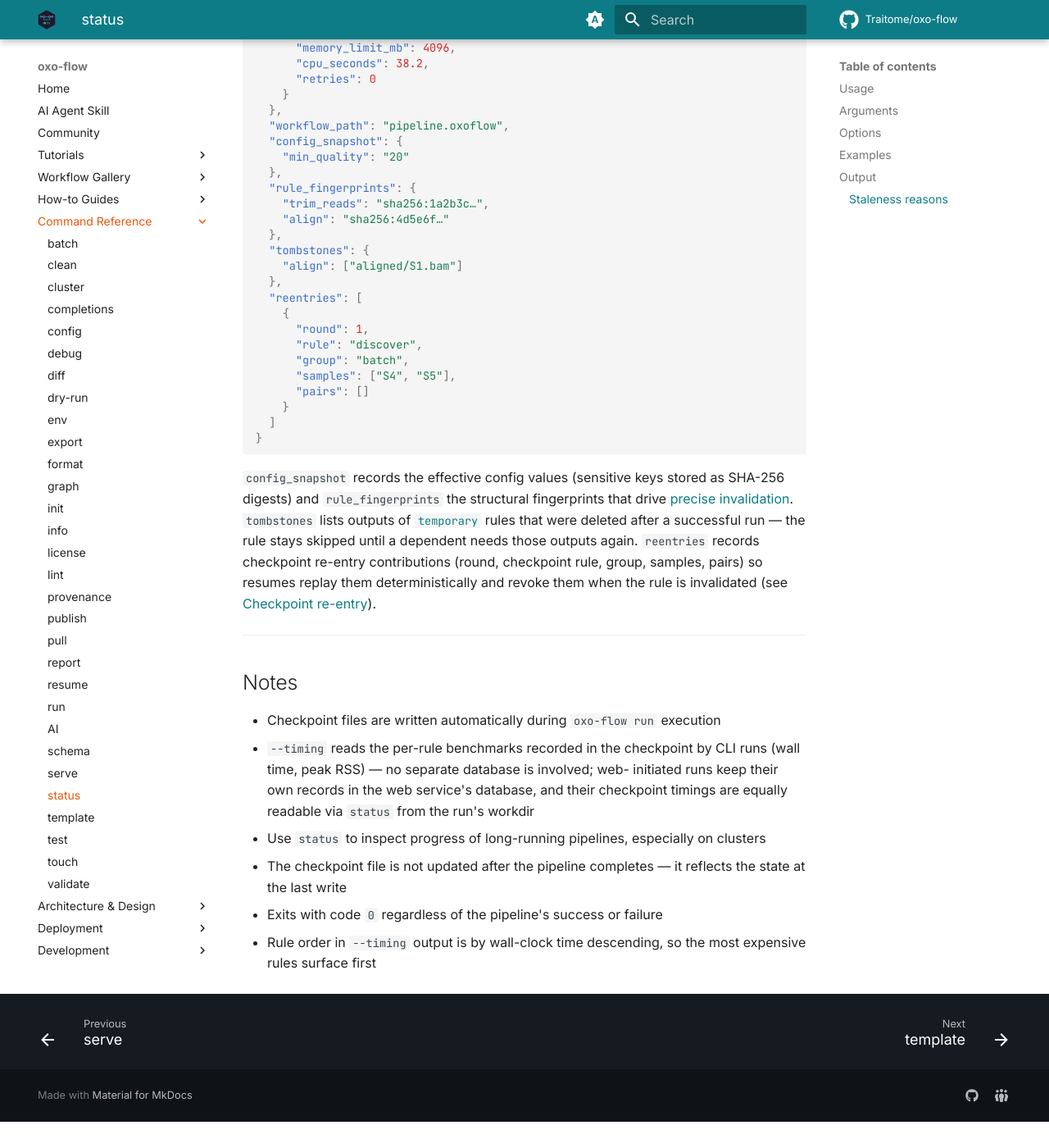
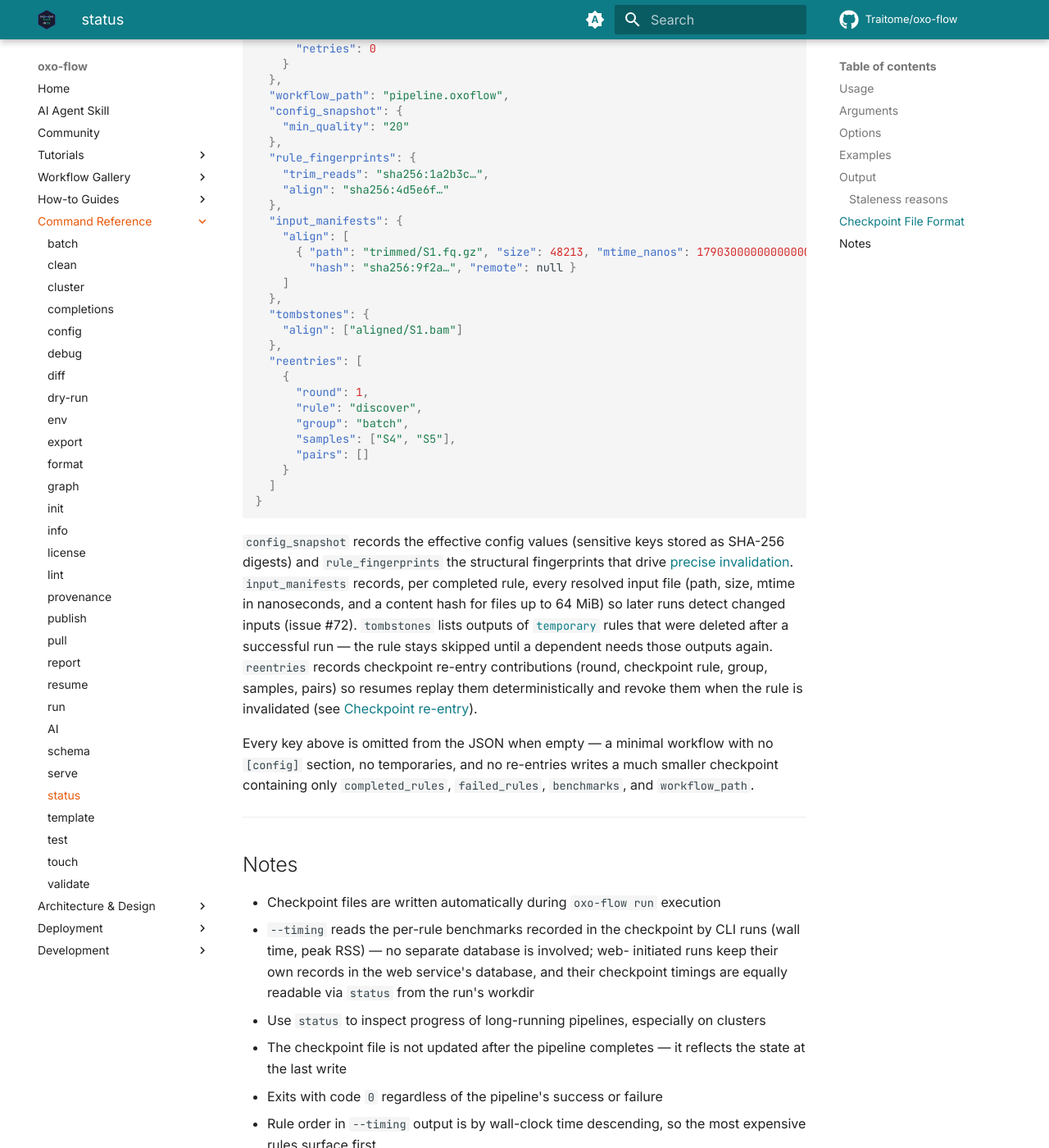
Before and after one commit to Traitome/oxo-flow, an MkDocs documentation site: the page built from docs/guide/src/commands/status.md, in a window 1280 px wide and 1400 px high, scrolled down 3729 px. Shown: the whole window at 82% size. Built offline with MkDocs 1.6.1 and Material for MkDocs 9.7.7, drawn with Linux system fonts in a browser that asks for light colours; comment, search, counter and statistics services are not loaded; the version menu is left out; before the commit the page ends 5097 px from its top, so only the background shows below that; some of the changed text lies outside the part shown.

Commit message:
docs(commands): live-verified corrections for status/validate/lint/run/touch
Every claim below was checked against the v0.20.1 release binary with
purpose-built fixture workflows before editing.

status.md:
- Staleness section/JSON key appears only when >=1 completed rule would
  re-run — an all-up-to-date checkpoint shows just the plain listing
  (compute_staleness_reasons returns an empty map when every completed
  rule classifies Skipped/SkippedByWhen/SkippedFresh).
- Document input_manifests in the checkpoint-format example (path,
  size, mtime in nanoseconds, content hash for files <=64 MiB) and the
  omitted-when-empty rule for all optional keys.

validate.md:
- --as-include skips input-existence checks and DAG construction but
  cycle detection still applies (verified: a 3-rule cycle fails with
  E006 even under --as-include); document --json.
- Show the real missing-input warning under the success line, the real
  E006 cycle output (error line + hint + summary), and the verified
  --json object shape.

lint.md:
- W025: rule-level threads/memory were superseded by [rules.resources]
  in v0.4, not "removed in v0.20.1" — they are still honored.
- W032 secret-name word list now matches the implementation regex
  (adds passwd and key; the bare-word anchor already excludes
  password_length_hint).

run.md:
- Ordering note: the live error text says "command flag"/"Command
  flags", not "run flag"; include the --arg KEY=VALUE escape hatch line
  the CLI prints. Same wording in the --background notes.

touch.md:
- The declared-key-only `--KEY VALUE` space form is NOT accepted
  (exits 1: "unknown argument '--threads' — did you mean KEY=VALUE
  overrides?"); only KEY=VALUE and --KEY=VALUE work. Command flags
  before overrides confirmed live (override-first order rejects -r).

🤖 Generated with [Claude Code](https://claude.com/claude-code)

Co-Authored-By: Claude <noreply@anthropic.com>

````diff
--- a/docs/guide/src/commands/status.md
+++ b/docs/guide/src/commands/status.md
@@ -75,10 +75,12 @@ Failed rules:
 ### Staleness reasons
 
 When the checkpoint's workflow file is still present and parseable, `status`
-also classifies every completed rule exactly the way `run` would (issue
-#432) and explains **why each rule would re-run right now** — output
-deleted, input manifest mismatch, config change, or a cascade from an
-upstream rule:
+classifies every completed rule exactly the way `run` would (issue #432) and
+explains **why each rule would re-run right now** — output deleted, input
+manifest mismatch, config change, or a cascade from an upstream rule. The
+section (and the `staleness` JSON key) appears only when **at least one
+completed rule would re-run** — an all-up-to-date checkpoint shows just the
+plain completed/failed listing:
 
 ```
 Staleness reasons (as of now):
@@ -146,8 +148,9 @@ With `--json`, output goes to stdout:
 
 `timings`, `total_time_secs`, and `memory` are only present with
 `--timing`; `memory` only lists rules with a sampled peak-RSS
-measurement. `staleness` is present whenever the workflow file can be
-loaded for classification (see [Staleness reasons](#staleness-reasons)).
+measurement. `staleness` appears whenever the workflow file can be
+loaded for classification **and** at least one completed rule would
+re-run (see [Staleness reasons](#staleness-reasons)).
 
 ---
 
@@ -177,6 +180,12 @@ The checkpoint file is JSON with the following structure:
     "trim_reads": "sha256:1a2b3c…",
     "align": "sha256:4d5e6f…"
   },
+  "input_manifests": {
+    "align": [
+      { "path": "trimmed/S1.fq.gz", "size": 48213, "mtime_nanos": 1790300000000000000,
+        "hash": "sha256:9f2a…", "remote": null }
+    ]
+  },
   "tombstones": {
     "align": ["aligned/S1.bam"]
   },
@@ -195,12 +204,20 @@ The checkpoint file is JSON with the following structure:
 `config_snapshot` records the effective config values (sensitive keys stored
 as SHA-256 digests) and `rule_fingerprints` the structural fingerprints that
 drive [precise invalidation](run.md#config-changes-and-precise-invalidation).
-`tombstones` lists outputs of [`temporary`](run.md#temporary-rules-temporary-true)
+`input_manifests` records, per completed rule, every resolved input file
+(path, size, mtime in nanoseconds, and a content hash for files up to
+64 MiB) so later runs detect changed inputs (issue #72). `tombstones` lists
+outputs of [`temporary`](run.md#temporary-rules-temporary-true)
 rules that were deleted after a successful run — the rule stays skipped until
 a dependent needs those outputs again. `reentries` records checkpoint
 re-entry contributions (round, checkpoint rule, group, samples, pairs) so resumes
 replay them deterministically and revoke them when the rule is invalidated
 (see [Checkpoint re-entry](../reference/workflow-format.md#checkpoint-re-entry)).
+
+Every key above is omitted from the JSON when empty — a minimal workflow
+with no `[config]` section, no temporaries, and no re-entries writes a
+much smaller checkpoint containing only `completed_rules`, `failed_rules`,
+`benchmarks`, and `workflow_path`.
 
 ---
 
````
Also changed, not shown: docs/guide/src/commands/lint.md (+5 -5 lines), docs/guide/src/commands/run.md (+6 -4 lines), docs/guide/src/commands/touch.md (+1 -1 lines), docs/guide/src/commands/validate.md (+28 -6 lines).
